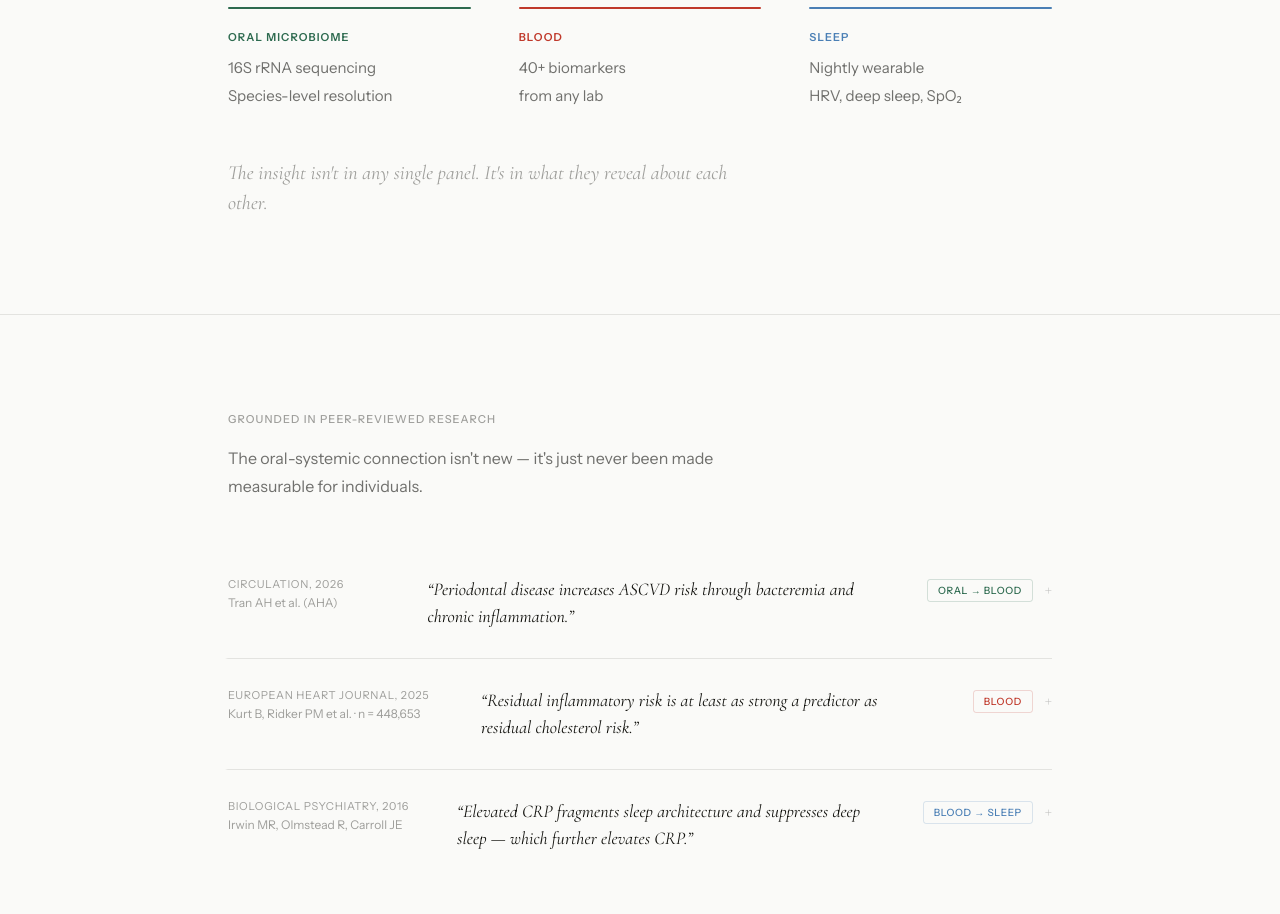
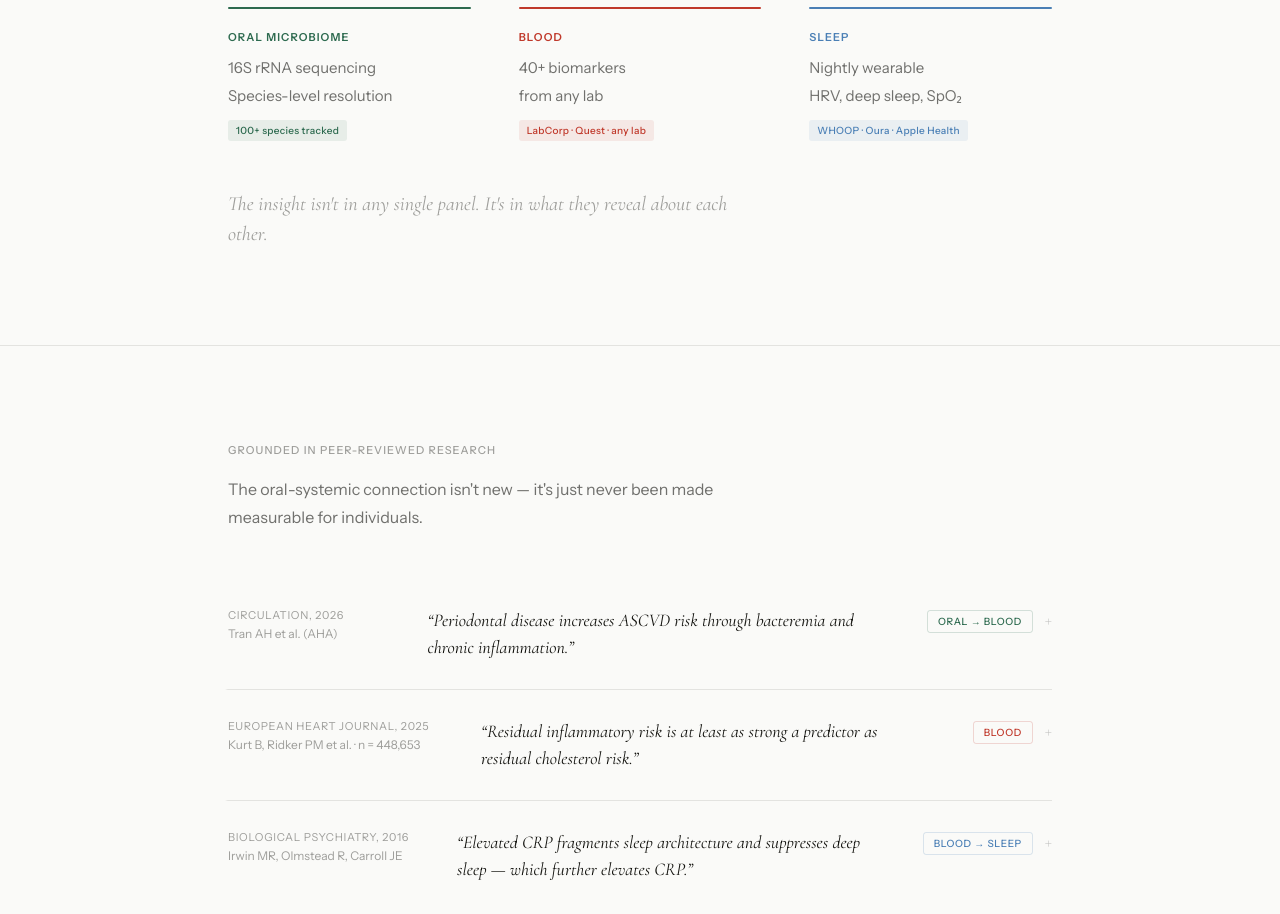
Before and after one commit to drmemes1/peaqhealth, a Next.js app in the folder peaqhealth_1/apps/web/: page / in a window 1280 px wide. Shown: the part 1600-2514 px from the top of the page. Built offline with nearby package versions, Linux system fonts and the light colour scheme.

Commit message:
feat: panel stat chips — LabCorp/Quest, WHOOP/Oura, species count

```diff
--- a/peaqhealth_1/apps/web/app/components/landing-panels-science.tsx
+++ b/peaqhealth_1/apps/web/app/components/landing-panels-science.tsx
@@ -38,9 +38,9 @@ const rule: React.CSSProperties = {
 }
 
 const panels = [
-  { key: "oral",  label: "Oral Microbiome", color: ORAL,  lines: ["16S rRNA sequencing", "Species-level resolution"] },
-  { key: "blood", label: "Blood",           color: BLOOD, lines: ["40+ biomarkers", "from any lab"] },
-  { key: "sleep", label: "Sleep",           color: SLEEP, lines: ["Nightly wearable", "HRV, deep sleep, SpO\u2082"] },
+  { key: "oral",  label: "Oral Microbiome", color: ORAL,  lines: ["16S rRNA sequencing", "Species-level resolution"], stat: "100+ species tracked" },
+  { key: "blood", label: "Blood",           color: BLOOD, lines: ["40+ biomarkers", "from any lab"],                  stat: "LabCorp · Quest · any lab" },
+  { key: "sleep", label: "Sleep",           color: SLEEP, lines: ["Nightly wearable", "HRV, deep sleep, SpO\u2082"],  stat: "WHOOP · Oura · Apple Health" },
 ] as const
 
 export function LandingPanelsAndScience() {
@@ -106,6 +106,20 @@ export function LandingPanelsAndScience() {
                     {l}
                   </p>
                 ))}
+                <span style={{
+                  display: "inline-block",
+                  marginTop: 10,
+                  fontSize: 10,
+                  fontWeight: 500,
+                  fontFamily: sans,
+                  color: p.color,
+                  background: p.color + "18",
+                  padding: "3px 8px",
+                  borderRadius: 3,
+                  letterSpacing: "0.03em",
+                }}>
+                  {p.stat}
+                </span>
               </div>
             )
           })}
```
